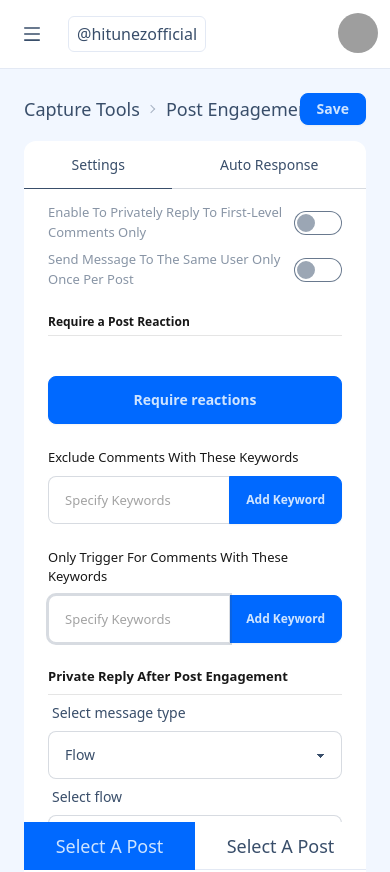
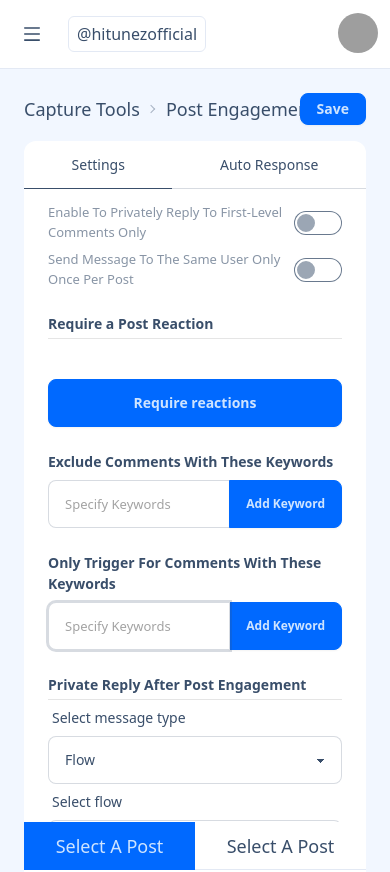
Before and after one commit to rajanleanq/Clepher-2, a React (Create React App) app: page /759/capture-tools/post-engagement/95534/edit in a window 390 px wide. Shown: the top 872 px of the page. Built offline with nearby package versions, Linux system fonts and the light colour scheme; grey boxes are pictures that could not be loaded.

Commit message:
fix: checkbox label

```diff
--- a/src/index.css
+++ b/src/index.css
@@ -17,7 +17,6 @@
 .tabs-bordered > .tab {
   border-bottom-width: 1px !important;
 }
-
 
 /* For Webkit-based browsers (Chrome, Safari) */
 ::-webkit-scrollbar {
@@ -57,16 +56,10 @@ table-sm :where(th, td) {
 
 /* for h1 tags */
 .sub-header {
-  --tw-border-opacity: 1;
-  border-bottom-color: var(
-    --fallback-b3,
-    oklch(var(--b3) / var(--tw-border-opacity))
-  );
-  border-bottom-width: 1px;
   font-weight: 600;
+  font-size: 14px;
   padding-bottom: 0.25rem;
 }
-
 
 /* for svg */
 .fill-current {
--- a/src/pages/post-engagements/page/post-engagement-edit/components/tabs/setting-tab/tab-1/settings-tab.tsx
+++ b/src/pages/post-engagements/page/post-engagement-edit/components/tabs/setting-tab/tab-1/settings-tab.tsx
@@ -45,9 +45,7 @@ export default function PostEngagementSettings() {
         <br />
         <div className="w-full">
           <div className="flex flex-row items-center gap-1">
-            <h1 className="xs:text-[12px] md:text-14 font-semibold text-gray-900 mb-1">
-              Require a Post Reaction
-            </h1>
+            <h1 className="sub-header">Require a Post Reaction</h1>
             <InfoTooltip value={tooltip_constant.post_reaction} />
           </div>
           <hr />
@@ -57,18 +55,15 @@ export default function PostEngagementSettings() {
 
         <div className="flex flex-col xs:gap-1 md:gap-3">
           <div className="flex flex-row items-center gap-1">
-            <h1 className="xs:text-[13px] md:text-14 text-gray-900 mb-1">
-              Exclude Comments With These Keywords
-            </h1>
+            <h1 className="sub-header">Exclude Comments With These Keywords</h1>
             <InfoTooltip value={tooltip_constant.exclude_comment} />
           </div>
           <AddKeyword handleChange={() => {}} />
         </div>
         <br />
-
         <div className="flex flex-col xs:gap-1 md:gap-3">
           <div className="flex flex-row items-center gap-1">
-            <h1 className="xs:text-[13px] md:text-14 text-gray-900 mb-1">
+            <h1 className="sub-header">
               Only Trigger For Comments With These Keywords
             </h1>
             <InfoTooltip value={tooltip_constant.only_trigger} />
@@ -79,26 +74,20 @@ export default function PostEngagementSettings() {
         <br />
         <div className="w-full">
           <div className="flex flex-row items-center gap-1">
-            <h1 className="xs:text-[13px] md:text-14 font-semibold text-gray-900 mb-1">
-              Private Reply After Post Engagement
-            </h1>
+            <h1 className="sub-header">Private Reply After Post Engagement</h1>
             <InfoTooltip value={tooltip_constant.private_reply_post} />
           </div>
-          <h1 className="xs:text-[13px] md:text-14 font-semibold text-gray-900 mb-1"></h1>
           <hr />
+
           <PrivateReply />
         </div>
         <br />
         <div className="w-full">
           <div className="flex flex-row items-center gap-1">
-            <h1 className="xs:text-[13px] md:text-14 font-semibold text-gray-900 mb-1">
-              Send Private Reply Right After
-            </h1>
+            <h1 className="sub-header">Send Private Reply Right After</h1>
             <InfoTooltip value={tooltip_constant.private_reply_post} />
           </div>
-
           <hr />
-
           <div className="form-control mt-2">
             <select
               spellCheck="true"
--- a/src/pages/post-engagements/page/post-engagement-edit/components/tabs/setting-tab/tab-2/auto-response-tab.tsx
+++ b/src/pages/post-engagements/page/post-engagement-edit/components/tabs/setting-tab/tab-2/auto-response-tab.tsx
@@ -16,15 +16,15 @@ export default function PostEngagementAutoResponse() {
             key={field.value}
             className="flex flex-row items-center justify-between cursor-pointer"
           >
-            <span className="text-gray-500 text-14">{field.title}</span>
+            <span className="opacity-60 xs:text-13 md:text-14">
+              {field.title}
+            </span>
             <input type="checkbox" className="toggle toggle-primary" />
           </label>
         ))}
       </div>
       <div className="w-full">
-        <h1 className="text-14 font-semibold text-gray-900 mb-1">
-          Reply In Comments
-        </h1>
+        <h1 className="sub-header">Reply In Comments</h1>
         <hr />
         <ReplyInComments />
       </div>
```
